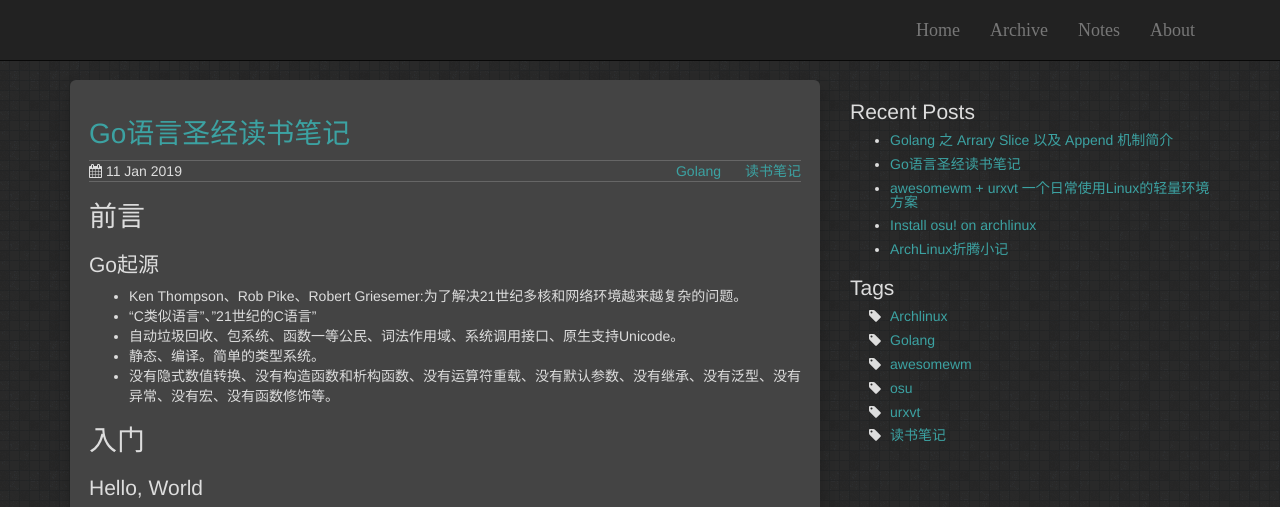
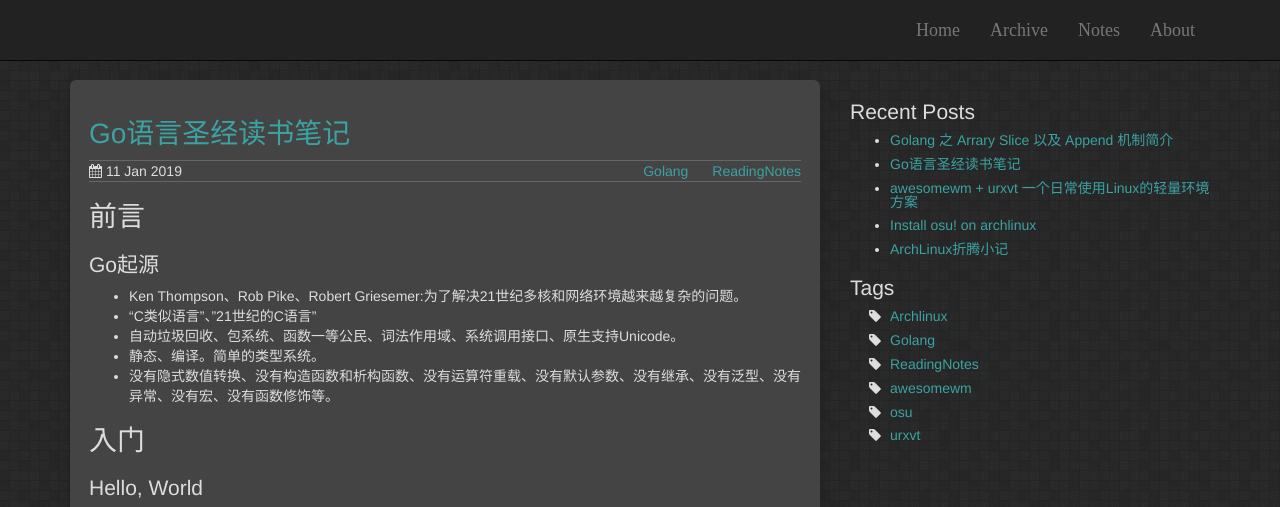
Before and after one commit to tianhongw/tianhongw.github.io, a Jekyll site: the page built from _posts/2019-1-11-The-Go-Programming-Language-Notes.md, in a window 1280 px wide and 900 px high. Shown: the top 507 px of the window. Built offline with Jekyll 4.4.1, drawn with Linux system fonts in a browser that asks for light colours.

Commit message:
update tag

```diff
--- a/_posts/2019-1-11-The-Go-Programming-Language-Notes.md
+++ b/_posts/2019-1-11-The-Go-Programming-Language-Notes.md
@@ -4,7 +4,7 @@ title: Go语言圣经读书笔记
 date: 2019-01-11
 tags:
     - Golang
-    - 读书笔记
+    - ReadingNotes
 description: Go语言圣经读书笔记。
 ---
 # 前言
```
